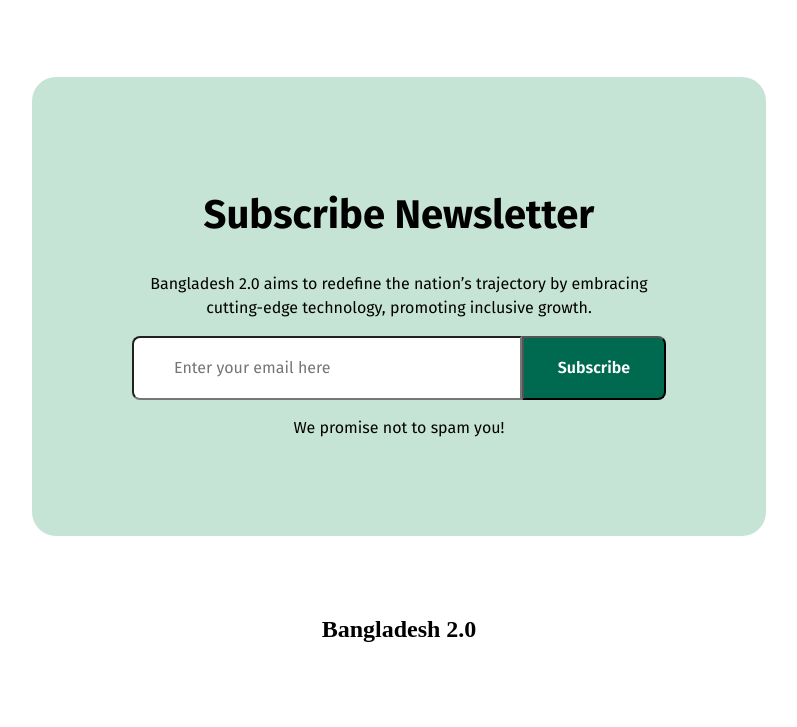
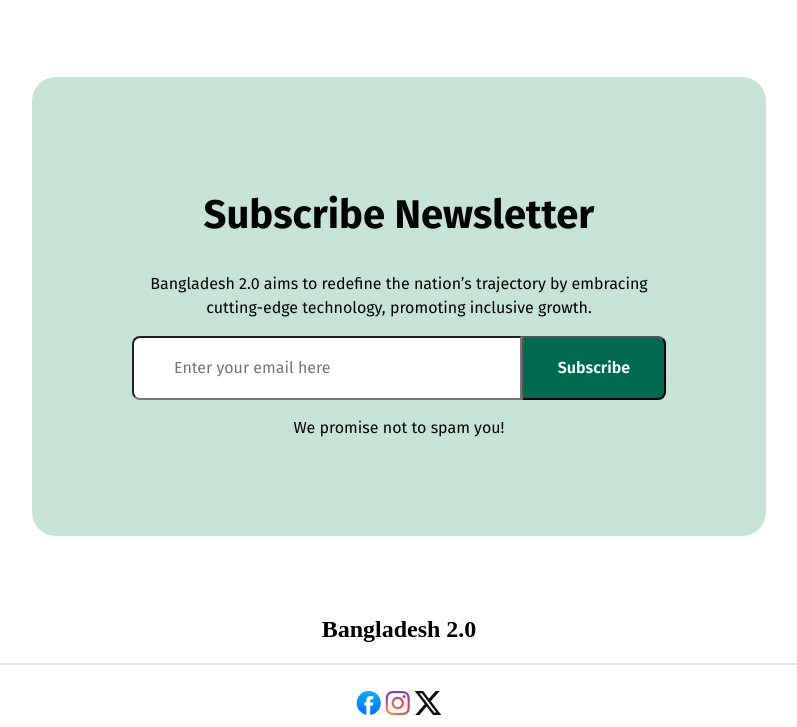
Before and after one commit to naim143-2/First-Assignment, a plain HTML site: page index.html in a window 1280 px wide. Shown: the part 4028-4755 px from the top of the page, without its empty margins (241-1038 px from the left). Before the commit the page ends 4691 px from the top, so only its background shows below. Drawn offline with Linux system fonts and the light colour scheme.

Commit message:
fourth commit

```diff
--- a/index.html
+++ b/index.html
@@ -184,6 +184,13 @@
 
     <footer>
         <h2 class="foot">Bangladesh 2.0</h2>
+        <hr class="last-2">
+        <br>
+        <div class="center">
+            <a href="https://www.facebook.com/"><img src="assets/facebook.png" alt=""></a>
+            <a href="https://www.instagram.com/"><img src="assets/instagram.png" alt=""></a>
+            <a href="https://x.com/?lang=en"><img src="assets/x.png" alt=""></a>
+        </div>
 
     </footer>
 
--- a/style.css
+++ b/style.css
@@ -448,6 +448,17 @@ opacity: 0px;
     /* text-align: center; */
     background-color: rgba(198, 228, 214, 1);
   }
+  .last-2{
+    width: 1122px;
+height: 0px;
+gap: 0px;
+border: 1px 0px 0px 0px;
+opacity: 0px;
+border: 1px solid rgba(14, 14, 14, 0.1)
+  }
+  .center{
+    text-align: center;
+  }
   .mr{
     text-align: center;
   }
```
